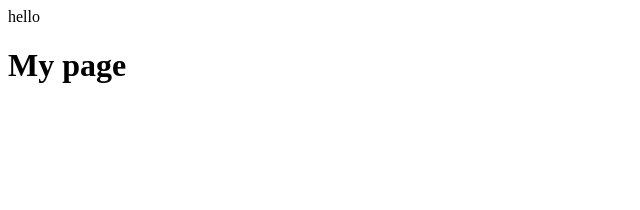
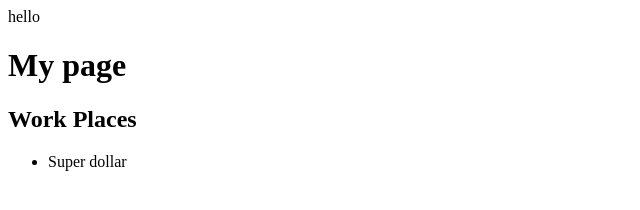
Before and after one commit to Krisiem/Krisiem.github.io, a plain HTML site: page index.html in a window 1280 px wide. Shown: the whole page, without its empty margins (0-640 px from the left). Drawn offline with Linux system fonts and the light colour scheme.

Commit message:
added work places

```diff
--- a/index.html
+++ b/index.html
@@ -6,6 +6,9 @@
   <body>
   <p>hello</p>
   <h1> My page</h1>
-
+  <h2>Work Places</h2>
+  <ul>
+    <li>Super dollar</li>
+  </ul>
   </body>
 </html>
```
